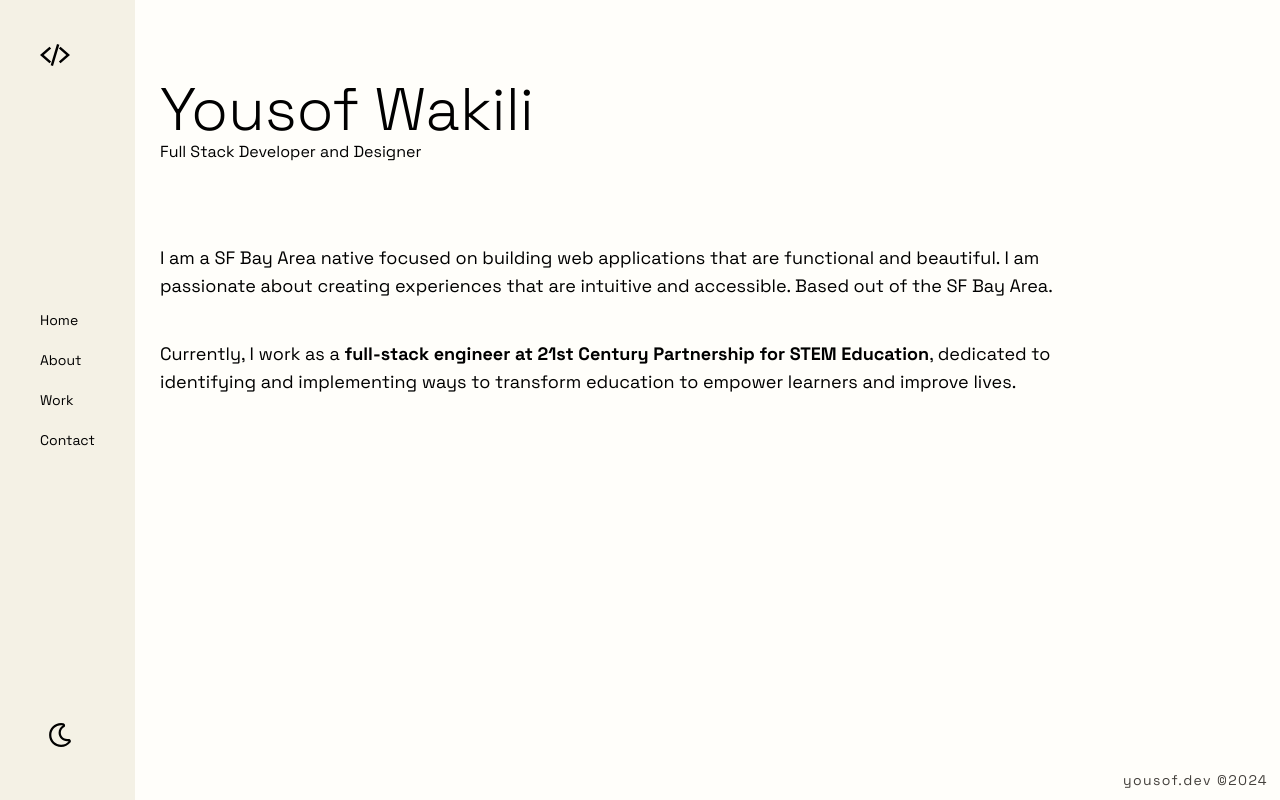
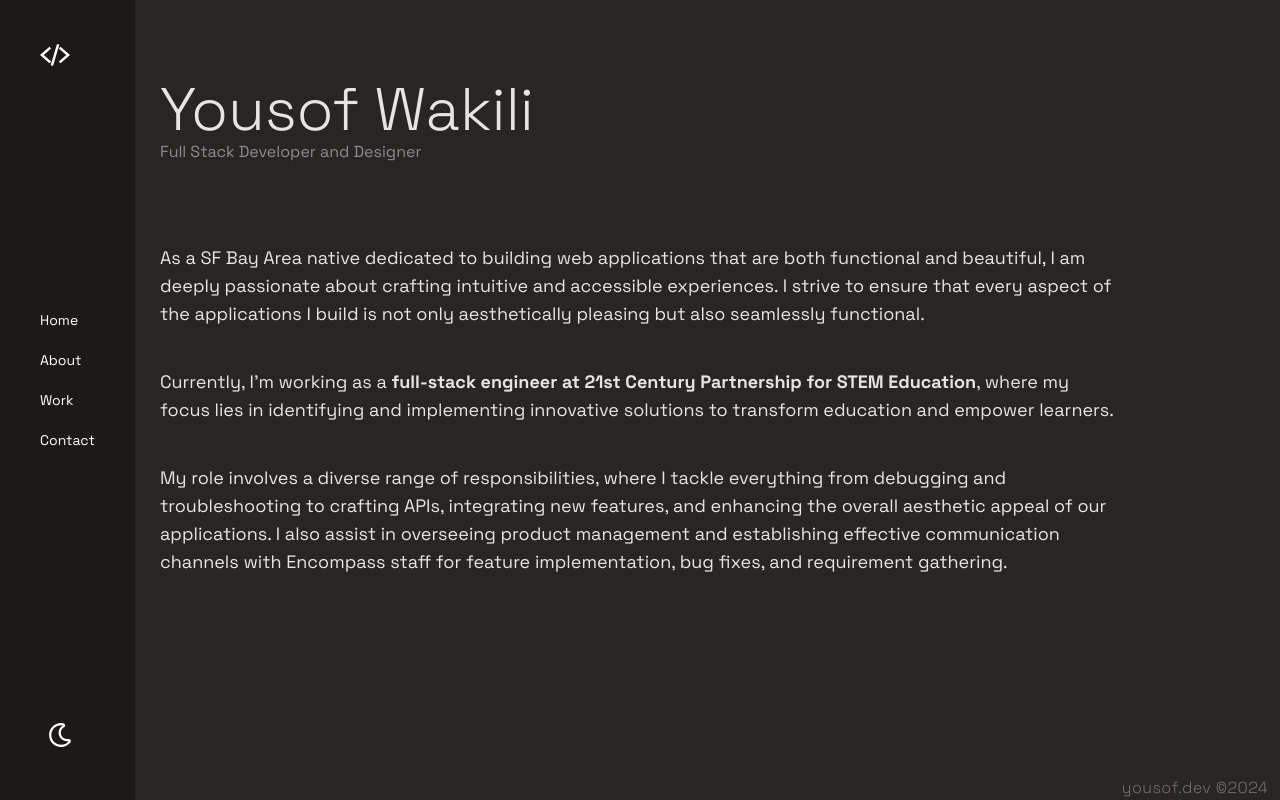
Before and after one commit to ywakili18/portfolio_v3, a Next.js app: page / in a window 1280 px wide. Built offline with nearby package versions, Linux system fonts and the light colour scheme.

Commit message:
first draft of home page done

```diff
--- a/src/app/components/Main.jsx
+++ b/src/app/components/Main.jsx
@@ -1,31 +1,47 @@
-export default function Main() {
+export default function Main({ darkMode }) {
   return (
     <main className="sm:py-20 sm:px-40 pt-5 pl-24 sm:pl-40">
       <header className="mb-20">
         <h1 className=" font-thin sm:text-6xl mt-20 sm:mt-0">Yousof Wakili</h1>
-        <h2>Full Stack Developer and Designer</h2>
+        <h2 className="text-subheaderText">
+          Full Stack Developer and Designer
+        </h2>
       </header>
       <section className="flex flex-col gap-10 text-sm sm:text-lg">
         {" "}
         <div>
           <p>
-            I am a SF Bay Area native focused on building web applications that
-            are functional and beautiful. I am passionate about creating
-            experiences that are intuitive and accessible. Based out of the SF
-            Bay Area.
+            As a SF Bay Area native dedicated to building web applications that
+            are both functional and beautiful, I am deeply passionate about
+            crafting intuitive and accessible experiences. I strive to ensure
+            that every aspect of the applications I build is not only
+            aesthetically pleasing but also seamlessly functional.
           </p>
         </div>
         <div className="">
           <p>
-            Currently, I work as a{" "}
+            Currently, I'm working as a{" "}
             <a
-              className="font-bold hover:text-stone-400 cursor-pointer "
+              className="font-bold hover:text-subheaderText transition-all"
               href="https://www.21pstem.org/encompass"
             >
               full-stack engineer at 21st Century Partnership for STEM Education
             </a>
-            , dedicated to identifying and implementing ways to transform
-            education to empower learners and improve lives.{" "}
+            , where my focus lies in identifying and implementing innovative
+            solutions to transform education and empower learners.
+          </p>
+        </div>
+        <div>
+          {" "}
+          <p>
+            {" "}
+            My role involves a diverse range of responsibilities, where I tackle
+            everything from debugging and troubleshooting to crafting APIs,
+            integrating new features, and enhancing the overall aesthetic appeal
+            of our applications. I also assist in overseeing product management
+            and establishing effective communication channels with Encompass
+            staff for feature implementation, bug fixes, and requirement
+            gathering.
           </p>
         </div>
       </section>
--- a/src/app/layout.js
+++ b/src/app/layout.js
@@ -10,7 +10,7 @@ import { motion } from "framer-motion";
 const space_grotesk = Space_Grotesk({ subsets: ["latin"] });
 
 export default function RootLayout({ children }) {
-  const [darkMode, setDarkMode] = useState(false);
+  const [darkMode, setDarkMode] = useState(true);
   const toggleDarkMode = () => {
     setDarkMode(!darkMode);
   };
@@ -27,24 +27,20 @@ export default function RootLayout({ children }) {
           <NavBar darkMode={darkMode} toggleDarkMode={toggleDarkMode} />
           <div
             className={`${
-              darkMode &&
-              "bg-stone-800 text-stone-300 transition-colors duration-50"
-            } bg-[#fffefa] h-screen transition-colors duration-500`}
+              darkMode
+                ? "bg-darkBackground text-darkPrimaryText"
+                : "bg-lightBackground text-lightPrimaryText"
+            }  h-screen transition-colors duration-50`}
           >
             {children} {/* Render children directly */}
             <footer
               className={`${
-                darkMode &&
-                "text-white transition-colors duration-50 fixed bottom-0 right-0"
-              } "text-black transition-colors duration-50 fixed bottom-2 right-3 `}
+                darkMode
+                  ? "text-stone-500 transition-colors duration-50 fixed bottom-0 right-3 tracking-wide font-light text-xs sm:text-base"
+                  : "text-stone-500 transition-colors duration-50 fixed bottom-0 right-3 tracking-wide font-light text-xs sm:text-base"
+              }`}
             >
-              <span
-                className={`${
-                  darkMode && "text-sm tracking-widest text-stone-200"
-                }, text-sm tracking-widest text-stone-700`}
-              >
-                yousof.dev ©2024
-              </span>
+              <span>yousof.dev ©2024</span>
             </footer>
           </div>
         </motion.div>
--- a/src/app/template.jsx
+++ b/src/app/template.jsx
@@ -6,7 +6,7 @@ export default function Transition({ children }) {
       initial={{ opacity: 0 }}
       animate={{ opacity: 1 }}
       exit={{ opacity: 0 }}
-      transition={{ duration: 1 }}
+      transition={{ duration: 1.2 }}
     >
       {children}
     </motion.div>
--- a/tailwind.config.js
+++ b/tailwind.config.js
@@ -12,6 +12,18 @@ module.exports = {
         "gradient-conic":
           "conic-gradient(from 180deg at 50% 50%, var(--tw-gradient-stops))",
       },
+      colors: {
+        // Dark Mode
+        darkBackground: "#292524",
+        darkPrimaryText: "#e7e5e4",
+
+        // Light Mode
+        lightBackground: "#fffefa",
+        lightPrimaryText: "#292524",
+
+        // Global
+        subheaderText: "#8c8c8c", // Light accent text as a shade of grey
+      },
     },
   },
   plugins: [],
```
Also changed, not shown: 1 other file (tests, documents, lock files or other folders).
